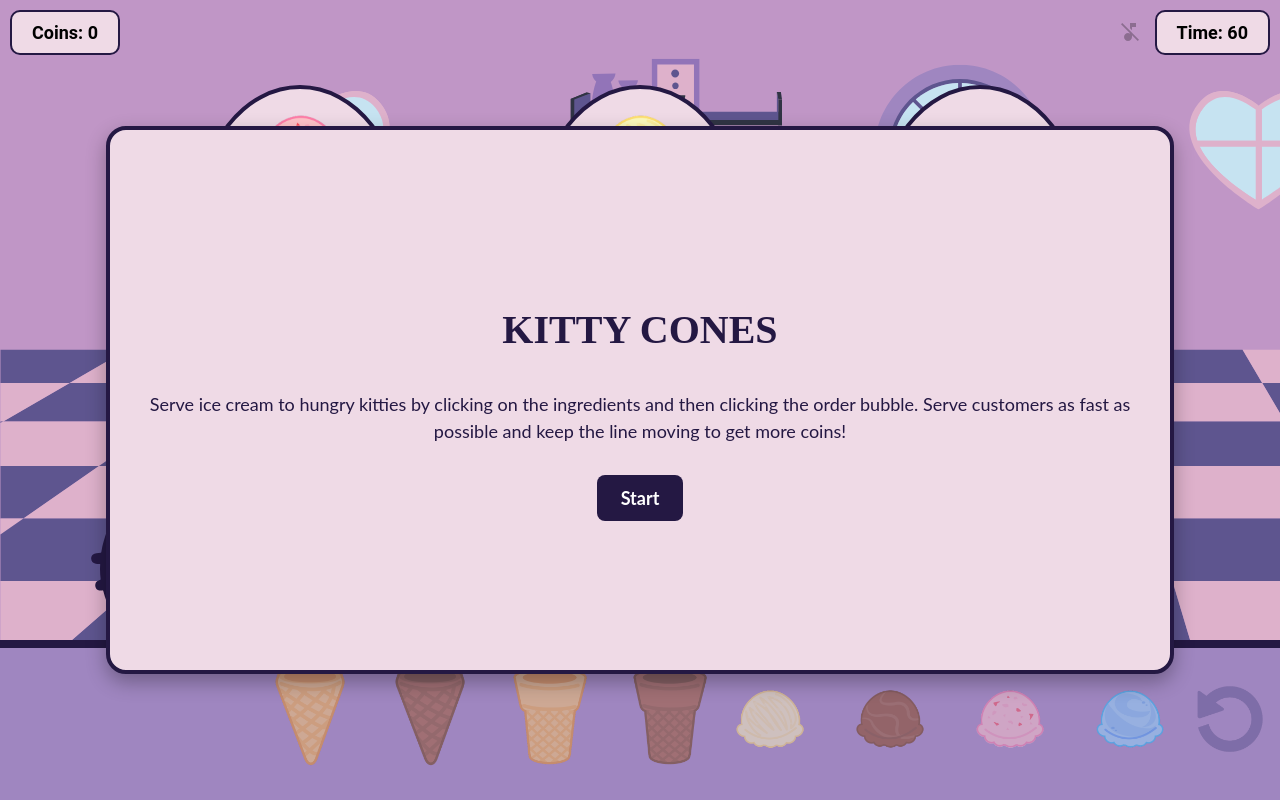
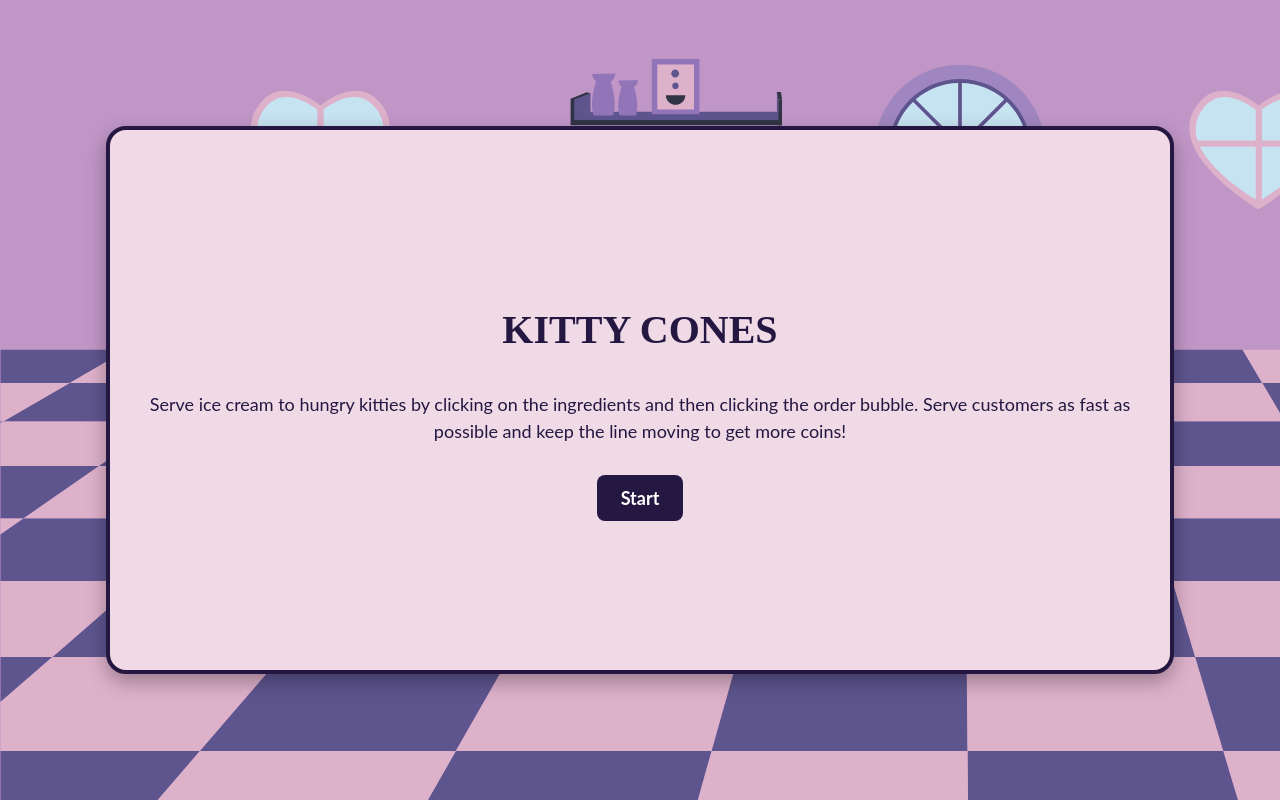
Before and after one commit to danielledonnelly/kittycones, a React (Vite) app: page / in a window 1280 px wide. Built offline with nearby package versions, Linux system fonts and the light colour scheme.

Commit message:
home screen

```diff
--- a/src/App.css
+++ b/src/App.css
@@ -86,7 +86,7 @@ body {
   position: absolute;
   top: 10px;
   left: 10px;
-  z-index: 9999;
+  z-index: 7;
   background: #EFDAE6;
   color: #000;
   border: 2px solid #241843;
@@ -143,6 +143,11 @@ body {
   font-family: 'Lato', sans-serif;
 }
 
+.home-background {
+  position: fixed;
+  z-index: 9!important;
+}
+
 .ice-cream {
   flex: 0 0 auto;
   width: 220px;
@@ -156,10 +161,6 @@ body {
   width: 100%;
 }
 
-.icon {
-  z-index: 10;
-}
-
 .mobile {
   z-index: 200;
   background-color: #EFDAE6 !important;
@@ -170,7 +171,7 @@ body {
 }
 
 .mute-button {
-  z-index: 10 !important;
+  z-index: 7 !important;
   position: relative;
   top: 12px !important;
   right: 10px;
@@ -282,7 +283,7 @@ body {
 }
 
 .starting {
-  z-index: 100;
+  z-index: 10;
 }
 
 .restart-button {
@@ -302,7 +303,7 @@ body {
   position: absolute;
   top: 10px;
   right: 10px;
-  z-index: 9999;
+  z-index: 7;
   background: #EFDAE6;
   color: #000;
   border: 2px solid #241843;
--- a/src/App.jsx
+++ b/src/App.jsx
@@ -5,6 +5,7 @@ import music from "/assets/music.mp3";
 import { IconButton } from "@mui/material";
 import MusicNoteIcon from "@mui/icons-material/MusicNote";
 import MusicOffIcon from "@mui/icons-material/MusicOff";
+import Home from "./Home";
 
 // Arrays of cone and scoop images
 // NOTE TO SELF: May change the variables below from labeled to numbered so that they match the naming convention of customer images
@@ -37,11 +38,8 @@ const generateCustomerOrders = (cones, scoops, customerImages) => {
 function App() {
   // Screens and selected variables
   const [showStartScreen, setShowStartScreen] = useState(true); // State to control whether the start screen is visible
-
   const [showEndScreen, setShowEndScreen] = useState(false); // State to control whether the end screen is visible
-
   const [isMusicEnabled, setIsMusicEnabled] = useState(false);
-
   const audioRef = useRef(null);
 
   useEffect(() => {
@@ -55,8 +53,12 @@ function App() {
     }
   }, [isMusicEnabled]);
 
+  const handleStart = () => {
+    setShowStartScreen(false);
+    setIsMusicEnabled(true);
+  };
+
   const [selectedCone, setSelectedCone] = useState(null); // State to track which cone the player selects.
-
   const [selectedScoops, setSelectedScoops] = useState([]); // State to track the scoops the player selects.
 
   const [customerImages, setCustomerImages] = useState(
@@ -239,11 +241,9 @@ function App() {
   }, [showMobileWarning]);
 
   return (
-    <div
-      className={`app-container ${
-        showStartScreen || showEndScreen ? "disable-buttons" : ""
-      }`}
-    >
+    <div className={`app-container ${showStartScreen || showEndScreen ? "disable-buttons" : ""}`}>
+      {showStartScreen ? <Home onStart={handleStart} showStartScreen={showStartScreen} /> : null}
+
       {/* Mobile Warning */}
       {showMobileWarning && (
         <div className="mobile screen">
@@ -262,7 +262,7 @@ function App() {
       )}
 
       {/* Starting Screen */}
-      {showStartScreen && (
+      {/* {showStartScreen && (
         <div className="starting screen">
           <h1 className="starting screen-title">KITTY CONES</h1>
           <p className="starting screen-text">
@@ -284,7 +284,7 @@ function App() {
             Start
           </button>
         </div>
-      )}
+      )} */}
 
       {/* Coin Counter */}
       <div className="coin-counter">Coins: {coins}</div>
--- /dev/null
+++ b/src/Home.jsx
@@ -0,0 +1,31 @@
+import React from "react";
+import "./App.css";
+
+const Home = ({ onStart, showStartScreen }) => {
+  return (
+    <div className="home-screen">
+      {/* Background Layer */}
+      <img
+        src="/assets/background.png"
+        alt="Background"
+        className="home-background"
+      />
+
+      {showStartScreen && (
+        <div className="starting screen">
+          <h1 className="starting screen-title">KITTY CONES</h1>
+          <p className="starting screen-text">
+            Serve ice cream to hungry kitties by clicking on the ingredients and
+            then clicking the order bubble. Serve customers as fast as possible
+            and keep the line moving to get more coins!
+          </p>
+          <button className="starting screen-button" onClick={onStart}>
+            Start
+          </button>
+        </div>
+      )}
+    </div>
+  );
+};
+
+export default Home;
```
